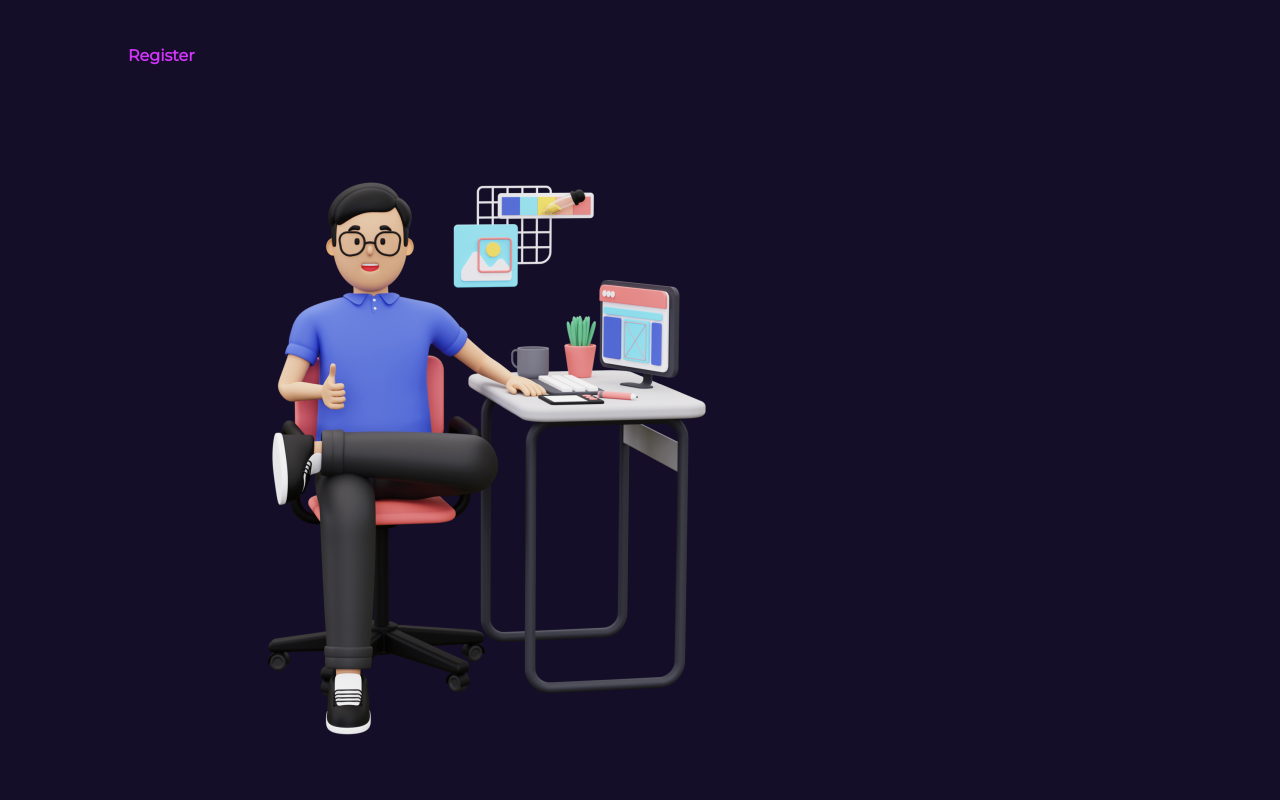
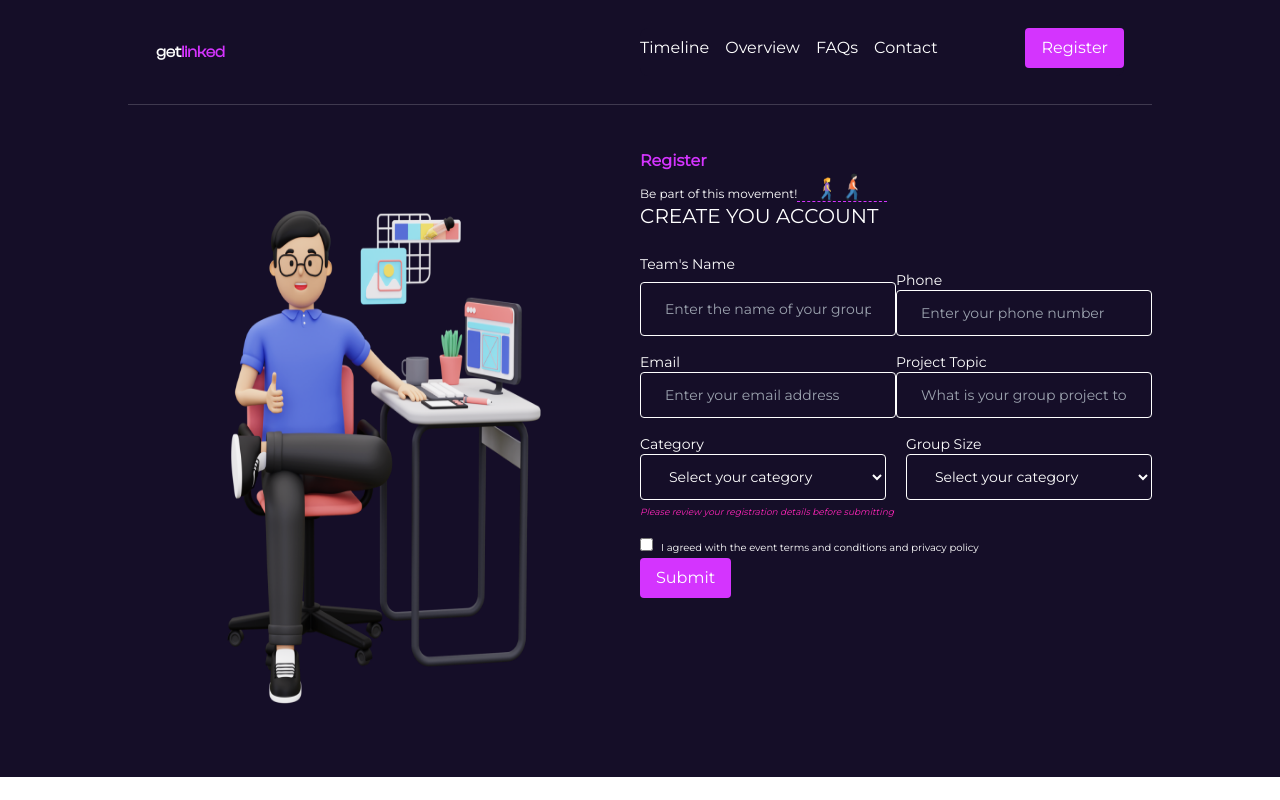
Before and after one commit to t-bello7/getlinked, a React (Vite) app: page /register in a window 1280 px wide. Shown: the top 800 px of the page. Built offline with nearby package versions, Linux system fonts and the light colour scheme.

Commit message:
ui: implement register page in desktop view

```diff
--- a/src/pages/Register.jsx
+++ b/src/pages/Register.jsx
@@ -2,6 +2,7 @@ import { useState } from "react"
 import { useNavigate } from "react-router-dom"
 import { Modal } from "antd"
 import Button from "../components/atoms/Button"
+import Navbar from "../components/Navbar"
 import backIcon from "../assets/icons/back-icon.svg"
 import computerGuyImg from "../assets/imgs/computer-guy.png"
 import successfulManImg from "../assets/imgs/successful-man.png"
@@ -24,15 +25,18 @@ const Register = () => {
 
     return(
     <div className="bg-darkBlue h-full text-white grid font-montserrat">
-        <div className="container mx-auto max-w-[80%]">
-        <Button iconPath={backIcon} variant="icon" extraStyle="mt-11" onClick={goBack}/>
+        <div className="hidden md:block">
+            <Navbar />
+        </div>
+        <div className="container mx-auto max-w-[80%] grid md:grid-cols-2">
+            <Button iconPath={backIcon} variant="icon" extraStyle="mt-11 md:hidden" onClick={goBack}/>
 
-        <h3 className="text-lightPurple font-semibold font-3xl mt-11"> Register </h3>
+            <h3 className="text-lightPurple font-semibold font-3xl mt-11 md:hidden"> Register </h3>
             <img src={computerGuyImg} alt="computer-guy-image" className="aspect-[4/5] mt-8"/>
-
-
             <div>
                 <div>
+                    <h3 className="text-lightPurple font-semibold font-3xl mt-11 hidden md:block"> Register </h3>
+
                     <span className="flex items-end text-xs"> Be part of this movement!
                         <span className="border-b flex w-[90px] items-end border-dashed justify-center border-lightPurple">
                             <img src={girlWalkingImg} alt="girl-walking" className="h-6 scale-x-[-1]" />
@@ -42,6 +46,7 @@ const Register = () => {
                     <h3 className="uppercase mt-1.7 text-xl"> Create you account</h3>
                 </div>
                 <form className="space-y-4 mt-6 text-sm">
+                    <div className="space-y-4 grid md:grid-cols-2">
                         <div className="grid">
                             <span> Team's Name </span>
                             <input  placeholder="Enter the name of your group" className="bg-transparent border rounded border-white px-6 py-3 placeholder:text-gray"/>
@@ -58,7 +63,9 @@ const Register = () => {
                             <span> Project Topic </span>
                             <input  placeholder="What is your group project topic" className="bg-transparent border rounded border-white px-6 py-3 placeholder:text-gray"/>
                         </div>
-                <div className="grid grid-cols-2 gap-5">
+                    </div>
+
+                    <div className="grid grid-cols-2 md:grid gap-5">
                         <div className="grid">
                             <label for="cars">Category</label>
 
@@ -86,7 +93,7 @@ const Register = () => {
                     <div className="flex items-start gap-2">
                         <input type="checkbox" name="" id="" />
                         <span className="text-[10px] ">
-                    I agreed with the event terms and conditions <br />
+                        I agreed with the event terms and conditions <br className="md:hidden"/>
                         and privacy policy
                         </span>
                     </div>
```
Lines whose indentation alone changed are shown as unchanged.
